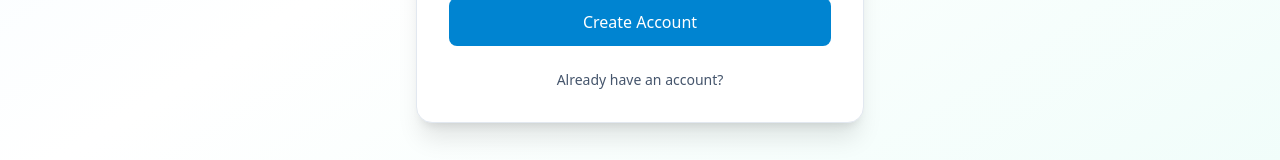
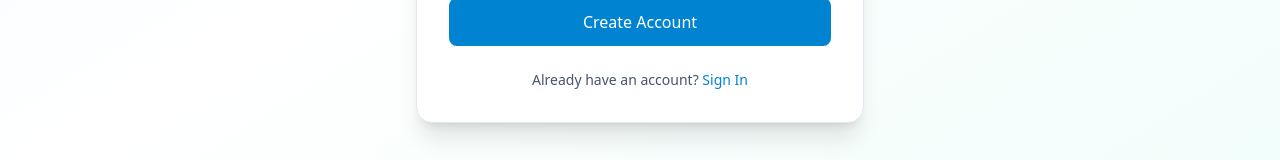
Before and after one commit to durgesh-kanzariya/Travel-Dost, a React (Vite) app: page / in a window 1280 px wide. Shown: the part 604-764 px from the top of the page. Built offline with nearby package versions, Linux system fonts and the light colour scheme.

Commit message:
solve the page error

```diff
--- a/src/register.jsx
+++ b/src/register.jsx
@@ -5,9 +5,6 @@ export default function Reg() {
         <>
             <div className="flex min-h-screen items-center justify-center bg-gradient-to-br from-sky-50 via-white to-teal-50 dark:from-slate-950 dark:via-slate-900 dark:to-slate-950 px-4 transition-colors duration-300">
                 <div className="w-full max-w-md">
-
-
-
                     <div className="rounded-2xl border border-slate-200 dark:border-slate-700 bg-white dark:bg-slate-900 p-8 shadow-xl dark:shadow-slate-900/50">
                         <div className="flex flex-col items-center gap-2">
                             <h1 className="text-2xl font-bold text-slate-900 dark:text-white">Create Account</h1>
@@ -92,9 +89,7 @@ export default function Reg() {
 
                         <p className="mt-6 text-center text-sm text-slate-600 dark:text-slate-400">
                             Already have an account?{' '}
-                            {/* <Link to="/login" className="font-medium text-sky-600 hover:text-sky-700 dark:text-sky-400 dark:hover:text-sky-300">
-                                Sign In
-                            </Link> */}
+                            <a href="register.jsx" className='text-sky-600 hover:text-sky-700'>Sign In</a>
                         </p>
                     </div>
                 </div>
```
